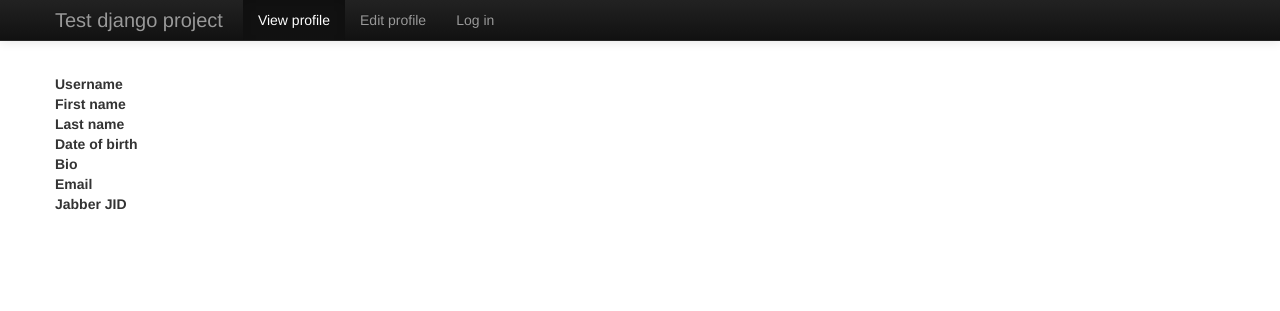
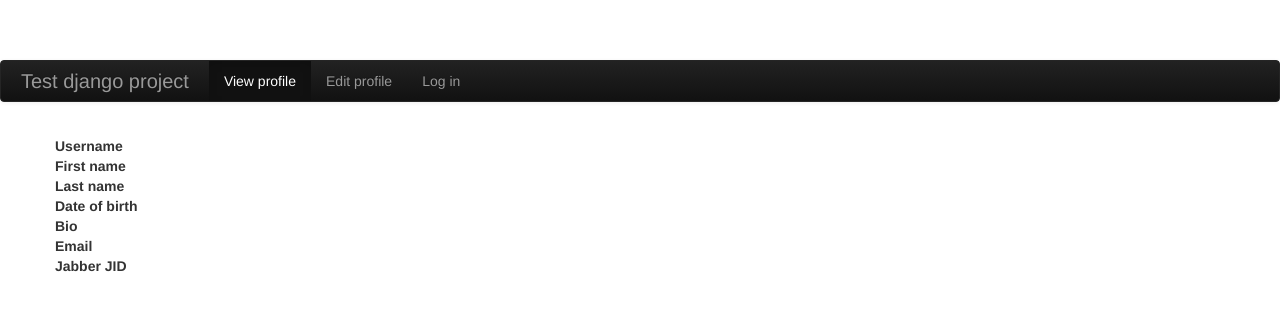
Before and after one commit to IvanAnishchuk/django-test-project, a Django app: template account/templates/account/index.html in a window 1280 px wide. Shown: the top 311 px of the page. Run offline with Django 3.2, Linux system fonts and the light colour scheme; the template is opened without the code that fills it, so the values that code supplies are empty; some libraries are stand-ins or nearby versions.

Commit message:
Unfix navbar

```diff
--- a/templates/base.html
+++ b/templates/base.html
@@ -35,7 +35,7 @@
 
   <body>
 
-    <div class="navbar navbar-inverse navbar-fixed-top">
+    <div class="navbar navbar-inverse">
       <div class="navbar-inner">
         <div class="container">
           <a class="btn btn-navbar" data-toggle="collapse" data-target=".nav-collapse">
```
